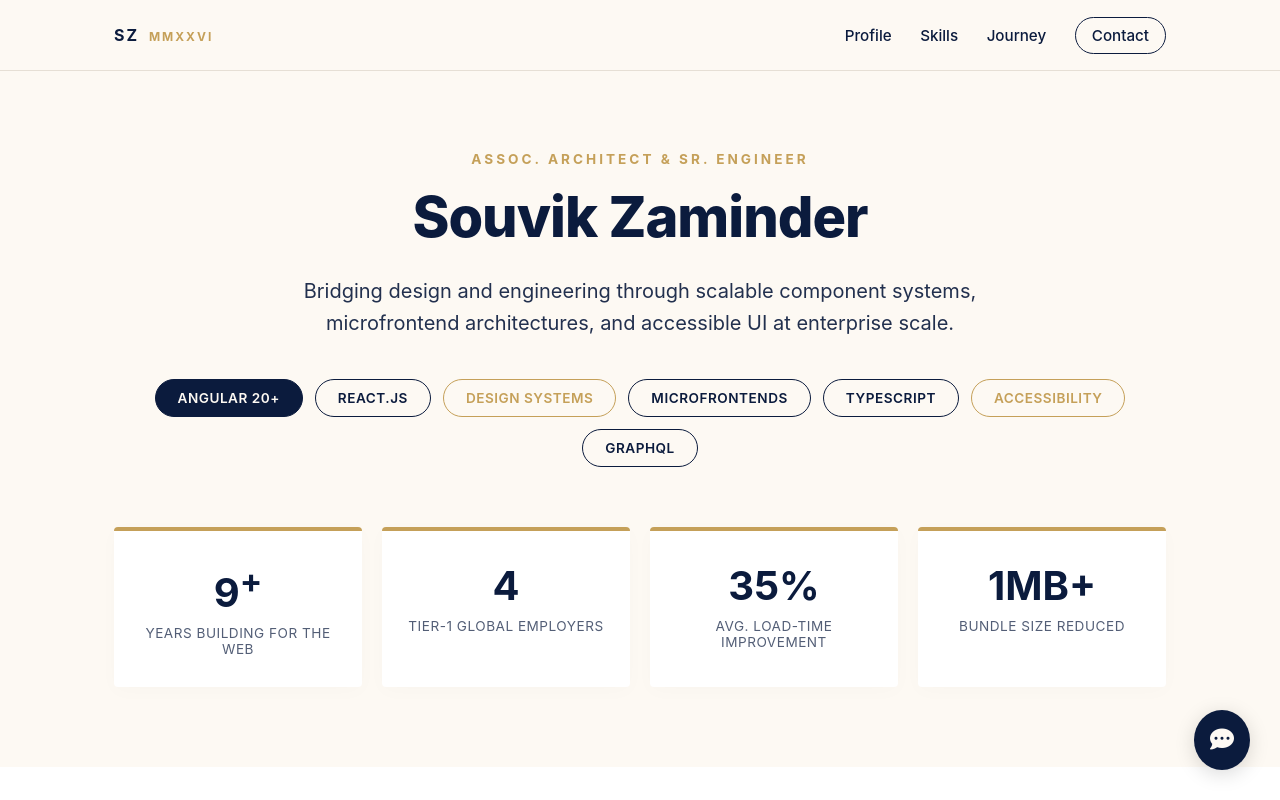
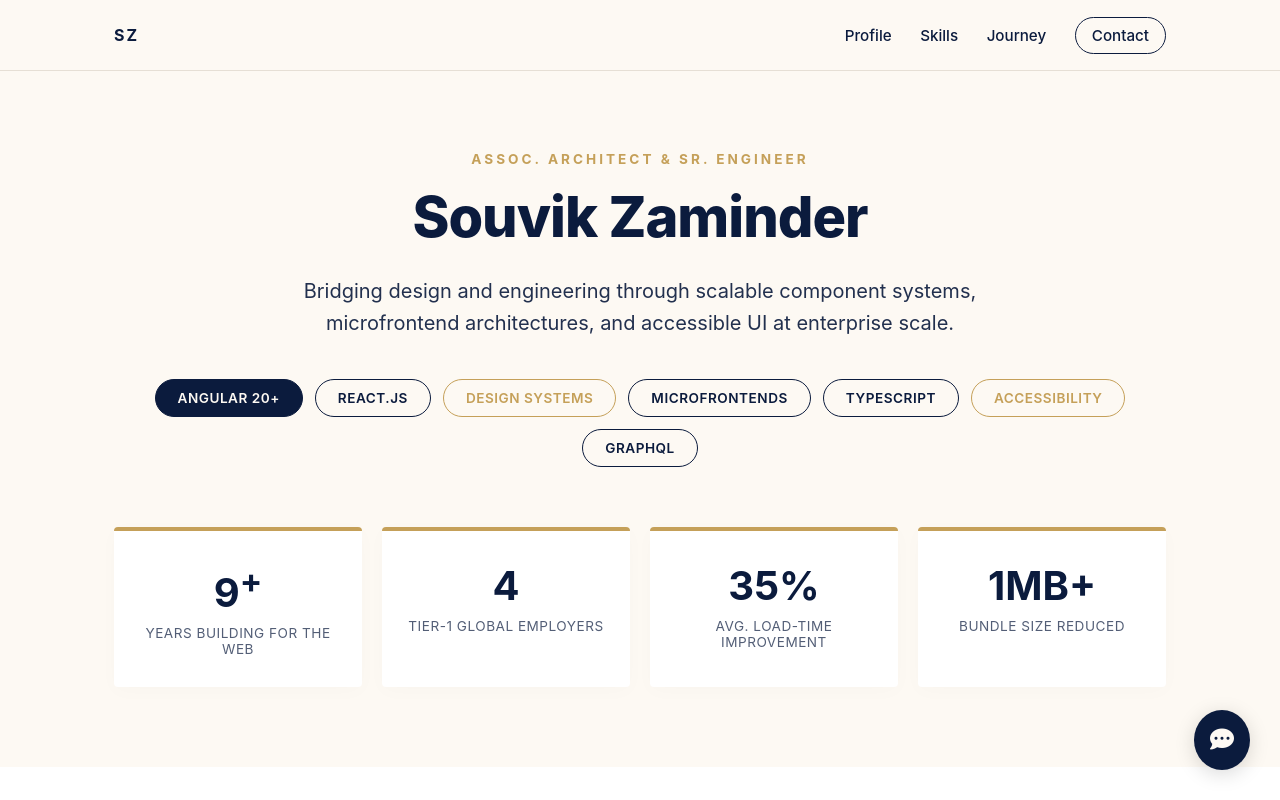
Before and after one commit to szam25/portfolio.souvik_zaminder, a plain HTML site: page index.html in a window 1280 px wide. Shown: the top 800 px of the page. Drawn offline with Linux system fonts and the light colour scheme.

Commit message:
Update index.html

```diff
--- a/index.html
+++ b/index.html
@@ -11,7 +11,7 @@
 
     <header>
         <div class="nav-container">
-            <div class="logo">SZ <span class="year">MMXXVI</span></div>
+            <div class="logo">SZ</div>
             <nav>
                 <a href="#profile">Profile</a>
                 <a href="#skills">Skills</a>
```
